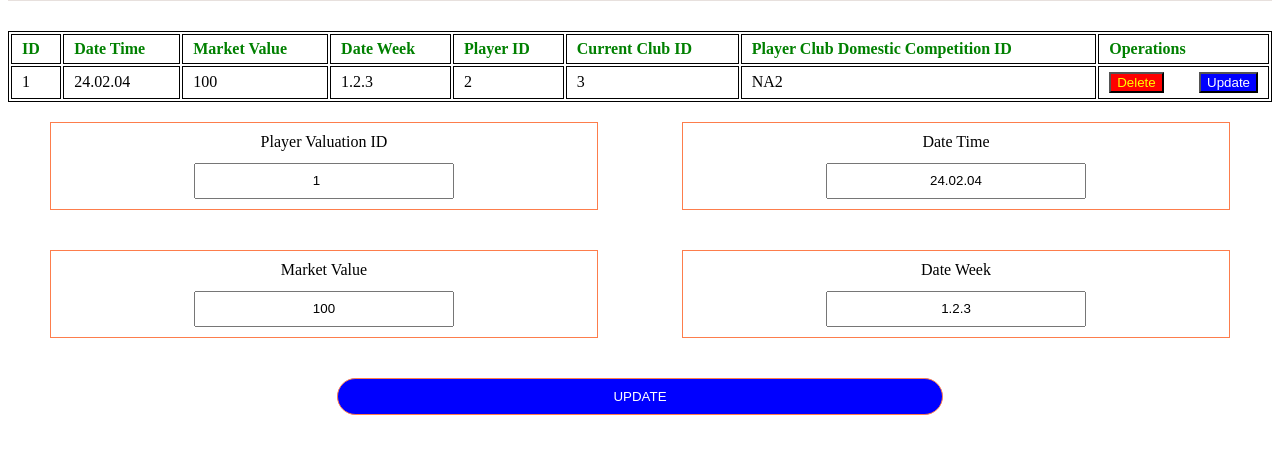
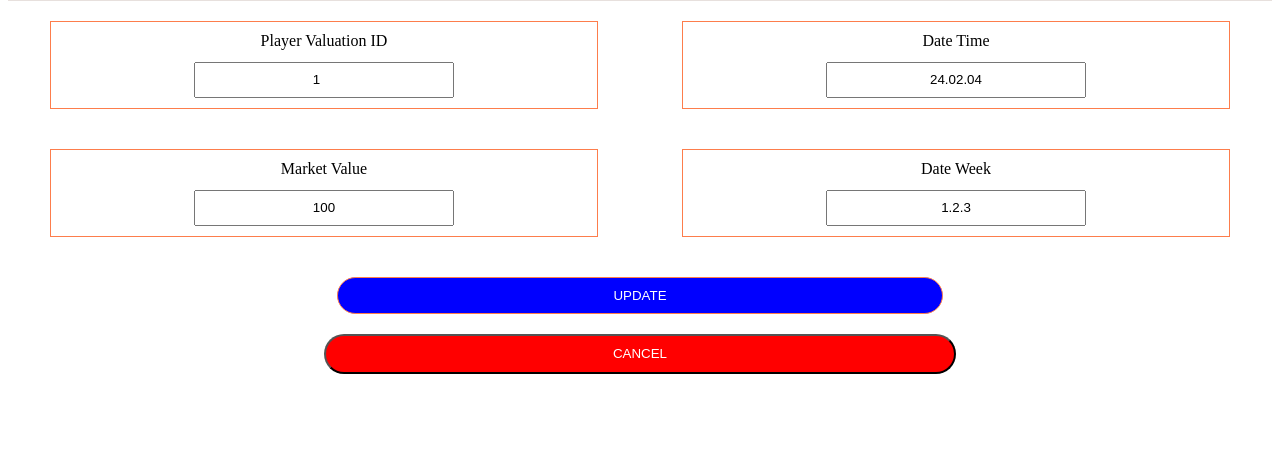
Before and after one commit to itudb2216/itudb2216, a Flask app: page /update_form_player_valuation/1 in a window 1280 px wide. Shown: the part 109-563 px from the top of the page. Run offline with Flask 2, Linux system fonts and the light colour scheme; the visitor is signed in with stand-in values (Sample User, id 1); data comes from the database, SQL or seed files in the repository.

Commit message:
update on some files

```diff
--- a/static/navigation.css
+++ b/static/navigation.css
@@ -117,12 +117,21 @@
     background-color: red;
   }
 
+
+  .button_delete:hover{
+    background-color: green;
+  }
+
   .button_delete a{
     color: yellow;
   }
 
   .button_update{
     background-color: blue;
+  }
+
+  .button_update:hover{
+    background-color: green;
   }
 
   .button_update a{
@@ -167,7 +176,13 @@
   }
 
   .update_form button{
+    cursor: pointer;
     background-color: blue;
+    border-radius: 20px;
+  }
+
+  .update_form button:hover{
+    background-color: green;
     border-radius: 20px;
   }
 
@@ -175,3 +190,21 @@
     margin: 0 auto;
     color: white;
   }
+
+  .button_cancel{
+    background-color: red;
+    width: 50%;
+    height: 40px;
+    border-radius: 20px;
+    margin-left: 25%;
+    cursor: pointer;
+  }
+
+  .button_cancel p{
+    color: white;
+    margin: auto;
+  }
+
+  .button_cancel:hover {
+    background-color: green;
+  }
--- a/templates/player_valuation.html
+++ b/templates/player_valuation.html
@@ -1,5 +1,5 @@
 {% extends "navigation.html" %} {% block title %}PLAYER VALUATIONS{% endblock%}
-{% block content %}
+{% block content %} {% if not update_form %}
 <table class="player_valuation">
   <tr>
     <th>ID</th>
@@ -9,7 +9,7 @@
     <th>Player ID</th>
     <th>Current Club ID</th>
     <th>Player Club Domestic Competition ID</th>
-    {% if admin %}
+    {% if admin%}
     <th>Operations</th>
     {% endif %}
   </tr>
@@ -32,7 +32,7 @@
       </button>
       <button class="button_update">
         <a
-          href="{{ url_for('update_form',  player_valuation_id = player_valuation_id) }}"
+          href="{{ url_for('update_form',  player_valuation_id = player_valuation_id, cancel = False) }}"
           >Update</a
         >
       </button>
@@ -42,9 +42,9 @@
   {% endfor %}
 </table>
 
-{% if update_form %}
+{% endif %} {% if update_form %}
 <form
-  action="{{ url_for('update_player_valuation', player_valuation_id = current_player_valuation[0] ) }}"
+  action="{{ url_for('update_player_valuation', player_valuation_id = current_player_valuation[0]) }}"
   class="update_form"
   method="GET"
 >
@@ -92,4 +92,11 @@
     <p>UPDATE</p>
   </button>
 </form>
+<button class="button_cancel">
+  <a
+    href="{{ url_for('update_player_valuation', player_valuation_id = 'Close') }}"
+  >
+    <p>CANCEL</p>
+  </a>
+</button>
 {% endif %} {%endblock%}
--- a/views.py
+++ b/views.py
@@ -83,6 +83,11 @@ def update_form(player_valuation_id):
 
 
 def update_player_valuation(player_valuation_id):
+    if(player_valuation_id == "Close"):
+        myDB = current_app.config["db"]
+        player_valuations = myDB.get_player_valuations()
+        return render_template("player_valuation.html", valuations = player_valuations, admin = session.get("admin"), update_form = False, current_player_valuation = None)
+
     if(request.method == "GET"):
         myDB = current_app.config["db"]
         new_player_valuation_id = (request.args)['player_valuation_id']
```
